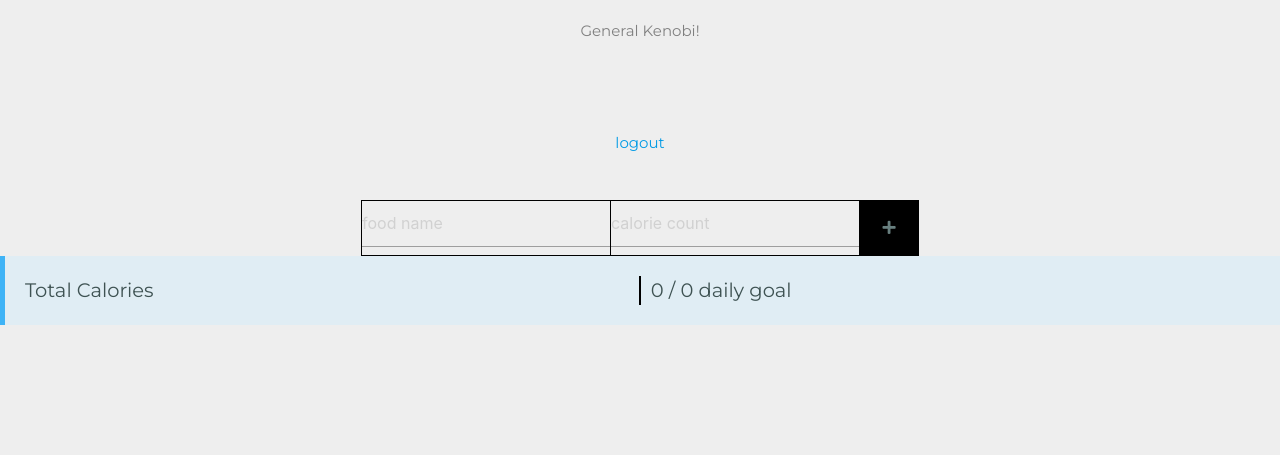
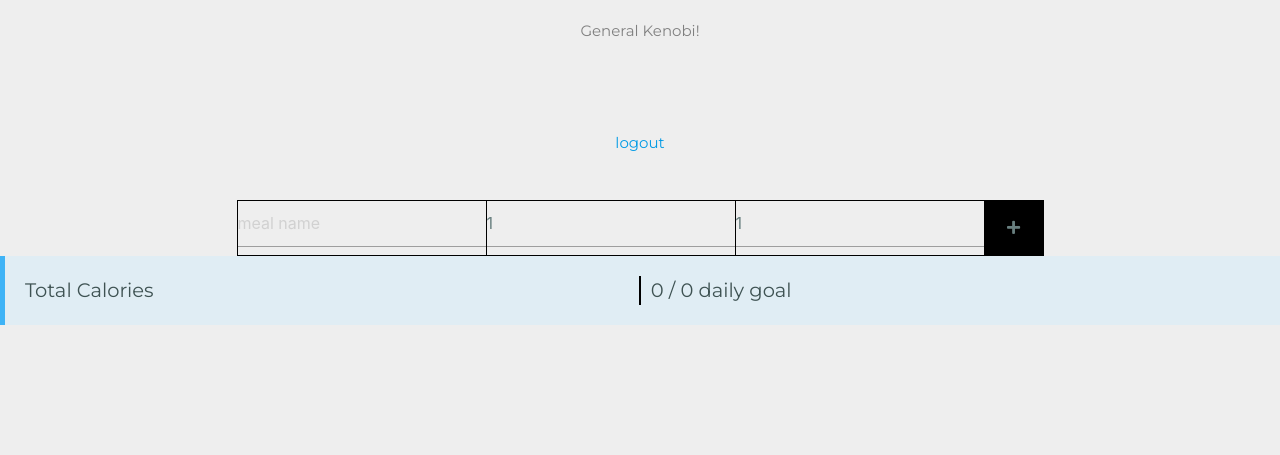
Before and after one commit to JackBragg/PDX-Capstone-Jack, a Django app: page /landing/ in a window 1280 px wide. Shown: the part 188-643 px from the top of the page. Run offline with Django 3.2, Linux system fonts and the light colour scheme; data that the repository does not hold is empty; some libraries are stand-ins or nearby versions.

Commit message:
added in servings, streamlined api calls, see 9/28/19 notes

```diff
--- a/FitAFApp/views.py
+++ b/FitAFApp/views.py
@@ -31,10 +31,17 @@ def meal(request):
         for meal in meals:
             meal_dict = {
                 'pk': meal.pk,
-                'title': meal.title,
-                'calorie': meal.calorie,
                 'owner': meal.owner.username,
                 'created_date': meal.created_date,
+                'title': meal.title,
+                'url': meal.url,
+                'image': meal.image,
+                'calories': meal.calories,
+                'cooktime': meal.cooktime,
+                'servings': meal.servings,
+                'fat': meal.fat,
+                'carb': meal.carb,
+                'pro': meal.pro
             }
             meal_list.append(meal_dict)
         return JsonResponse(meal_list, safe=False)
@@ -91,6 +98,7 @@ def user(request):
             "fat_goal" : request.user.fat_goal,
             "protein_goal" : request.user.protein_goal,
             "daily_calorie" : request.user.daily_calorie,
+            "gender" : request.user.gender
         }
         return JsonResponse(user_dict)
 
--- a/FitAFSite/static/FitAFSite/js/index.js
+++ b/FitAFSite/static/FitAFSite/js/index.js
@@ -3,12 +3,12 @@ axios.defaults.xsrfHeaderName = "X-CSRFTOKEN"
 
 document.addEventListener('DOMContentLoaded', function() {
     var elems = document.querySelectorAll('.dropdown-trigger');
-    var instances = M.Dropdown.init(elems);
+    var drop_instances = M.Dropdown.init(elems);
   });
 
 document.addEventListener('DOMContentLoaded', function() {
     var elem = document.querySelectorAll('.modal');
-    var instance = M.Modal.init(elem);
+    var modal_instance = M.Modal.init(elem);
   });
 
 
@@ -29,15 +29,32 @@ class User {
 
 class Recipe {
     constructor() {
+        this.title = ''
         this.url = ''
         this.image = ''
-        this.calories = 0
+        this.calories = 1
         this.cooktime = 0
-        this.yield = 1
+        this.servings = 1
         this.fat = 0.0
         this.carb = 0.0
         this.pro = 0.0
+
+        this.cals_consumed = 0
     }
+
+    eaten_cals () {
+        if (!this.cals_consumed) {
+            if (this.servings >= 1) {
+                this.cals_consumed = (((this.calories > 0) && (this.servings > 0)) ? Math.floor(this.calories / this.servings) : this.calories)
+            } else {
+                this.cals_consumed = (((this.calories > 0) && (this.servings > 0)) ? Math.floor(this.calories * this.servings) : this.calories)
+            }
+        }
+
+        return this.cals_consumed
+
+    }
+
 };
 
 const app = new Vue({
@@ -48,8 +65,7 @@ const app = new Vue({
         recipe: new Recipe(),
         cal_tot: 0,
         meals: [],
-        meal: '',
-        cal_in: '',
+        meal: new Recipe(),
         goal: 2000,
         remaining_cal: 0,
         ingr_one: '',
@@ -64,16 +80,14 @@ const app = new Vue({
     },
     methods: {
         addMeal: async function() {
-            this.cal_in = Number(this.cal_in)
             if (this.cal_tot) {
-                this.cal_tot += this.cal_in
+                this.cal_tot += this.meal.eaten_cals()
             }
-            const response = await axios.post('api/meal/', {title: this.meal, calories: this.cal_in})
+            const response = await axios.post('api/meal/', this.meal)
             console.log(response)
             // // add meal to this.meals
             // this.meals.push({text: this.meal, completed: false})
-            this.meal = ''
-            this.cal_in = ''
+            this.meal = new Recipe()
             this.getMeal()
         },
         removeMeal: async function(index) {
@@ -97,11 +111,12 @@ const app = new Vue({
         },
         getOwner: async function() {
             const response = await axios.get('api/user/')
-            console.log('boogers', response)
+            console.log('users api call', response)
 
             var USER = response.data
             // this.owner = USER
             this.owner.username = USER['username']
+            this.owner.gender = USER['gender']
             this.owner.weight = USER['weight']
             this.owner.height = USER['height']
             this.owner.age = USER['age']
@@ -144,7 +159,7 @@ const app = new Vue({
 
         // suggestion api
         suggestion: async function() {
-            // will use _search_hits to find best match
+            // will use _parse_recipies to find best match
 
             // if ingredients are entered then will colate them
             var ingredients = []
@@ -164,47 +179,50 @@ const app = new Vue({
             var rCals = '&calories=' + cals
 
             // TODO add in diet restrictions
+            // Edamam API call
             get = this.api + ingr + this.app_id + this.app_key + rCals
             const response = await axios.get(get)
-            console.log(response)
 
-            this.recipe.calories = response.data.hits[0].recipe.calories
-            this.recipe.yield = response.data.hits[0].recipe.yield
-            console.log(this.recipe.calories, this.recipe.yield)
-            this.recipe.url = response.data.hits[0].recipe.url
-            this.recipe.image = response.data.hits[0].recipe.image
-            this.recipe.cooktime = response.data.hits[0].recipe.totalNutrients.totalTime
+            // Filter results
+            this.recipe = this._parse_recipes(response.data.hits)
             console.log(this.recipe)
         },
 
-        _search_hits: function(hits) {
+        add_sugg_to_meal: function() {
+            pass
+        },
+
+        _parse_recipes: function(hits) {
             // This takes in 10 recipe hits from API and searches for most relevent
             var closest = new Recipe()
             var recipes = []
-            for (i=0; i <= hits.length; i++) {
+            // builds list of recipes
+            for (i=0; i < hits.length; i++) {
                 var rcp = new Recipe()
-                this.rcp.url = hits[i].recipe.url
-                this.rcp.image = hits[i].recipe.image
-                this.rcp.calories = hits[i].recipe.calories
-                this.rcp.cooktime = hits[i].recipe.totalNutrients.totalTime
-                this.rcp.yield = hits[i].recipe.yield
-                this.rcp.fat = hits[i].recipe.digest['Fat']
-                this.rcp.carb = hits[i].recipe.digest['Carbs']
-                this.rcp.pro = hits[i].recipe.digest['Protein']
-                this.rcp.serv_cal = Math.floor(this.rcp.calories / this.rcp.yield)
-                this.recipes.push(this.rcp)
+                rcp.url = hits[i].recipe.url
+                rcp.image = hits[i].recipe.image
+                rcp.calories = hits[i].recipe.calories
+                rcp.cooktime = hits[i].recipe.totalNutrients.totalTime
+                rcp.servings = hits[i].recipe.yield
+                rcp.fat = hits[i].recipe.digest['Fat']
+                rcp.carb = hits[i].recipe.digest['Carbs']
+                rcp.pro = hits[i].recipe.digest['Protein']
+                recipes.push(rcp)
             }
-            this.closest = recipes[0]
-            if (this.recipes.length > 1) {
-                for (i=1; i <= this.recipes.length; i++){
-                    var cl_dist = this.owner.daily_calorie - this.closest.serv_cal
-                    var nxt_dist = this.owner.daily_calorie - this.recipes[i].serv_cal
-                    if (this.cl_dist > this.nxt_dist) {
+            // finds most ideal match based on cals
+            closest = recipes[0]
+            if (recipes.length > 1) {
+                for (i=1; i < recipes.length; i++){
+                    var cl_dist = this.remaining_cal - closest.eaten_cals()
+                    var nxt_dist = this.remaining_cal - recipes[i].eaten_cals()
+                    console.log('closest', cl_dist, 'next', nxt_dist)
+                    if (cl_dist > nxt_dist) {
                         // if this recipe is closer to the remaining cals then use this
-                        this.closest = this.recipes[i]
+                        closest = recipes[i]
                     }
                 }
             }
+            return closest
 
         },
 
@@ -221,8 +239,9 @@ const app = new Vue({
         this.getkeys()
         this.cal_tot = 0
         this.getMeal()
+        // Only uncomment this when finished! otherwise it will exceed api limit!!!!!!!!!!
+        // !!!!!!!!!!!!!!!!!!!!!!!!!!!!!!!!!!!!!!!!!!
+        // this.suggestion()
+        // !!!!!!!!!!!!!!!!!!!!!!!!!!!!!!!!!!!!!!!!!!
     }
 });
-                rcp.carb
-                rcp.pro
-                rcp.serv_cal
--- a/FitAFSite/templates/FitAFSite/index.html
+++ b/FitAFSite/templates/FitAFSite/index.html
@@ -13,20 +13,32 @@
 
 {% block content %}
 <p><a href="{% url 'logout' %}">logout</a></p>
+
+
+
+
+
 <div id='app' style='width:100%;'>
   <div class="meal-in">
     <div class='meal-input-field'>
       <input
-      v-model='meal'
+      v-model='meal.title'
       type="text"
-      placeholder='food name'>
+      placeholder='meal name'>
     </div>
     <div class='meal-input-field'>
       <input
-      v-model='cal_in'
-      type="text"
-      placeholder='calorie count'>
+      v-model='meal.calories'
+      type="number"
+      placeholder='calorie count for entire meal'>
     </div>
+    <div class='meal-input-field'>
+      <input
+      v-model='meal.servings'
+      type="number"
+      placeholder='Servings for entire meal'>
+    </div>
+
     <div>
       <button
         v-on:click='addMeal'
@@ -46,7 +58,12 @@
               v-bind:key="i"
             >
               <span> ${ meal.title } </span>
-              <span class="left-brdr">Calories: ${ meal.calorie }</span>
+              <span class="left-brdr">Calories: ${ meal.eaten_cals() }</span>
+              <span class="left-brdr">
+                <a class="modal-trigger" href="#servings_modal">
+                  Servings: ${ meal.servings }
+                </a>
+              </span>
               <div class='control-buttons left-brdr'>
                 <i v-on:click='removeMeal(i)'
                 class='fas fa-times'
@@ -66,9 +83,31 @@
   </div>
 
   <a class="waves-effect waves-light btn modal-trigger" href="#modal1">User Data</a>
-  <a v-on:click="suggestion" class="waves-effect waves-light btn modal-trigger" href="#modal2">Search Me!</a>
+  <a class="waves-effect waves-light btn modal-trigger" href="#modal2">Search Me!</a>
 
-<!-- Modal Structure -->
+<!-- Servings Modal -->
+<div id="servings_modal" class="modal">
+  <div class="modal-content">
+      <input
+      type="number"
+      id="height"
+      v-model='meal.servings'
+    >
+  </div>
+  <div class="modal-footer">
+    <a
+      v-on:click='modOwner'
+      href="#!"
+      class="modal-close waves-effect waves-green btn-flat"
+    >
+    Done
+    </a>
+  </div>
+
+  </div>
+
+
+<!-- User Modal -->
   <div id="modal1" class="modal">
     <div class="modal-content">
         <h1> ${ owner.username } </h1>
@@ -145,9 +184,9 @@
     <div class="modal-footer">
         <a v-on:click='modOwner'  href="#!" class="modal-close waves-effect waves-green btn-flat">Agree</a>
     </div>
-  </div> <!-- end modal1 -->
+  </div> <!-- end User Modal -->
 
-
+  <!-- Search Modal -->
   <div id="modal2" class="modal" style="height: 400px; width: 1000px;">
     <div class="modal-content">
       <div class="search-box">
@@ -188,7 +227,7 @@
       <a v-on:click='suggestion'  href="#!" class="waves-effect waves-green btn-flat">Search</a>
       <a href="#!" class="modal-close waves-effect waves-green btn-flat">Agree</a>
     </div>
-  </div>  <!-- end modal2 -->
+  </div>  <!-- end Serch Modal -->
 
 </div> <!-- end app -->
 {% endblock content %}
```
Also changed, not shown: FitAFApp/models.py (+9 -4 lines), FitAFApp/migrations/0005_auto_20190928_1215.py (added).
